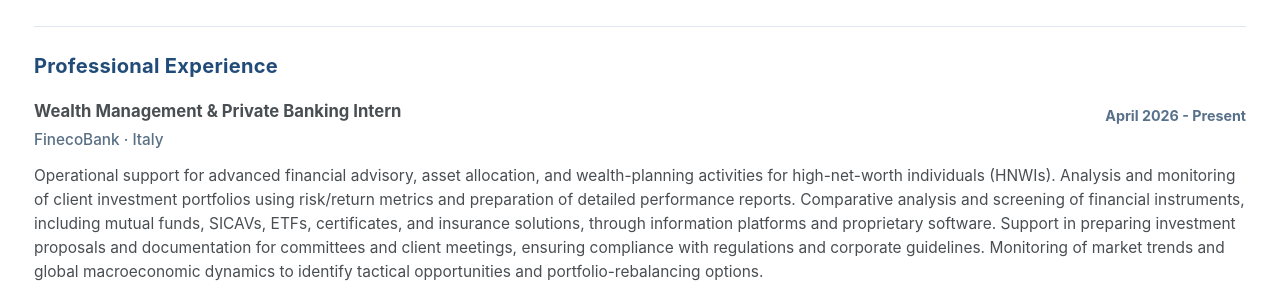
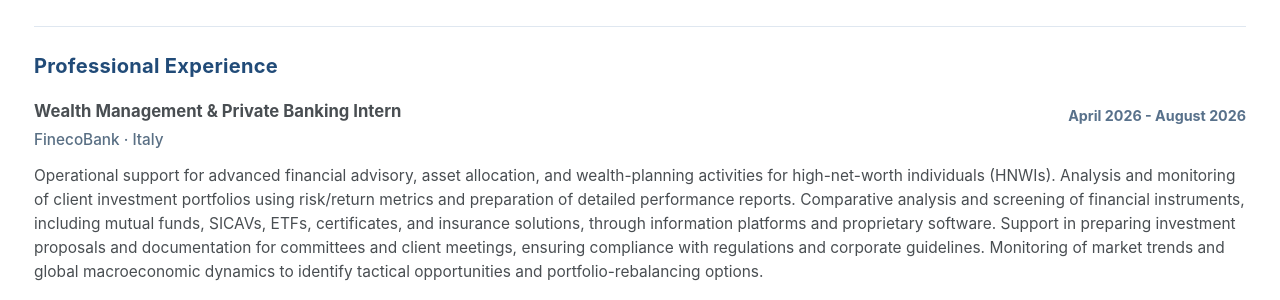
Before and after one commit to capuanomassimo/capuanomassimo.github.io, a Jekyll site: the page built from _pages/cv.html, in a window 1280 px wide and 900 px high, scrolled down 1367 px. Shown: the part 153-453 px from the top of the window. Built offline with Jekyll 4.4.1, drawn with Linux system fonts in a browser that asks for light colours; a script bundle is joined from its source files by our own code; a style sheet for code colours, icons or effects is not loaded.

Commit message:
Update FinecoBank dates and Hogstalle website

```diff
--- a/_data/academic_profile.yml
+++ b/_data/academic_profile.yml
@@ -77,7 +77,7 @@ experience:
   - role: "Wealth Management & Private Banking Intern"
     organisation: "FinecoBank"
     location: "Italy"
-    dates: "April 2026 - Present"
+    dates: "April 2026 - August 2026"
     description: >-
       Operational support for advanced financial advisory, asset allocation,
       and wealth-planning activities for high-net-worth individuals (HNWIs).
@@ -139,7 +139,7 @@ leadership:
 interests:
   - title: "Founder and Editor - Hogstalle Film Blog"
     dates: "January 2024 - Present"
-    url: "https://hogstalle.wordpress.com/"
+    url: "https://www.hogstalle.com/"
     description: >-
       Founded and coordinates an editorial project with a team of six writers,
       overseeing the drafting and publication of reviews, essays, and critical
```
